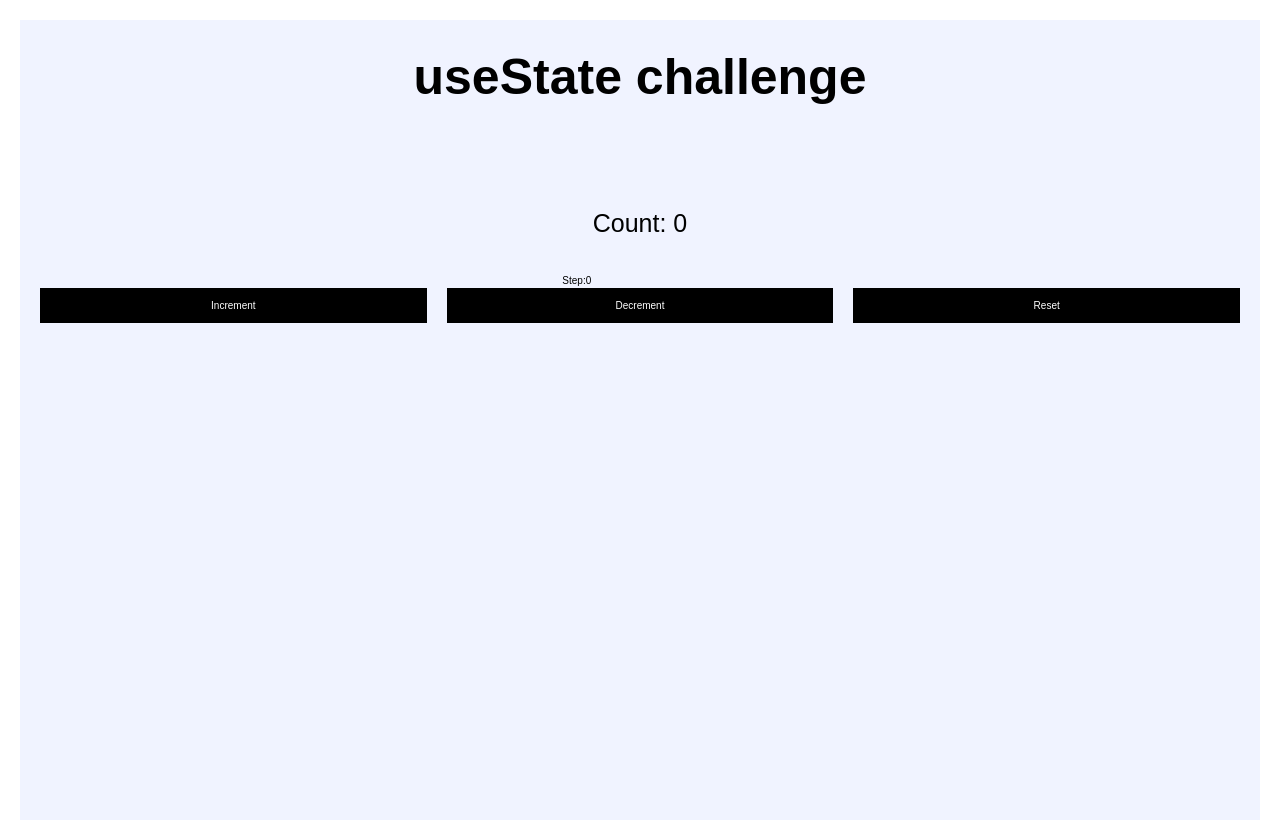
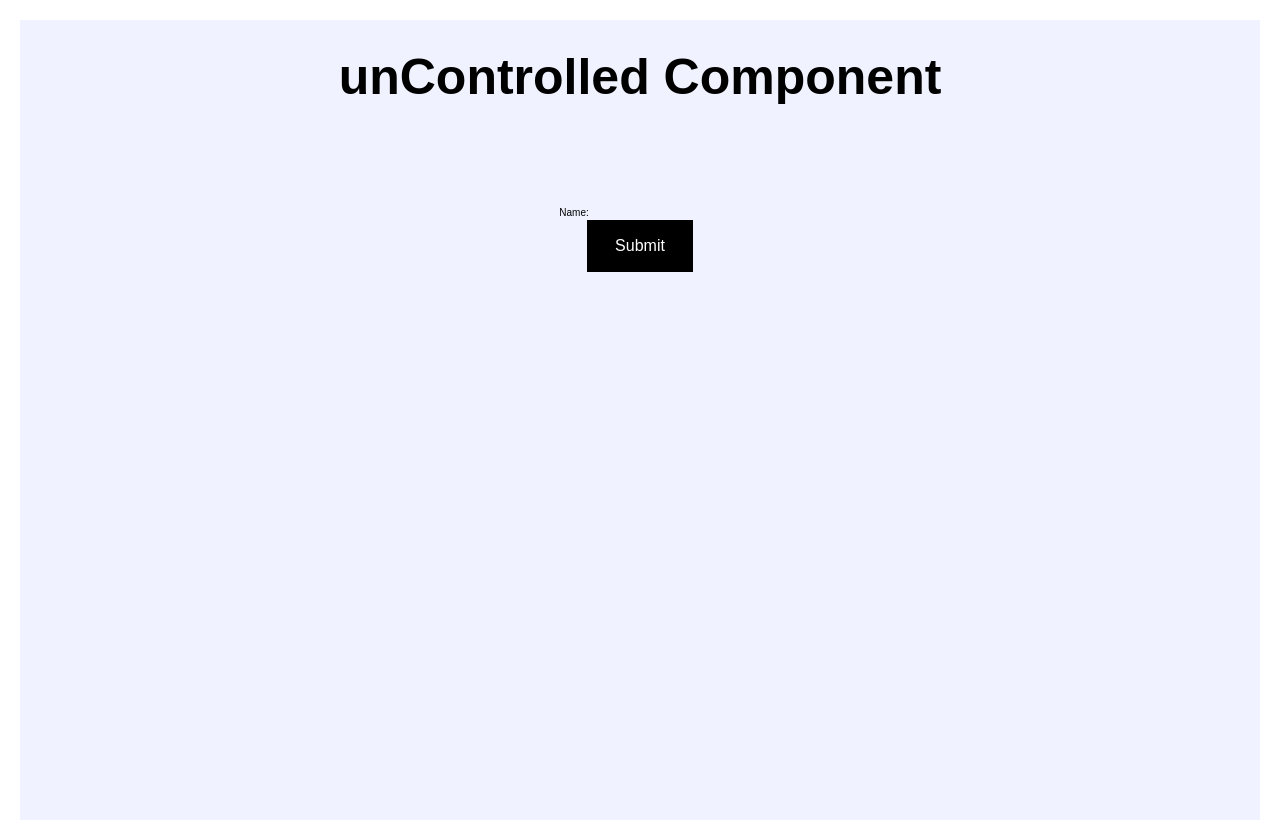
Before and after one commit to kanganamaheshwari0-cmd/react-project, a React (Vite) app in the folder react-project/: page / in a window 1280 px wide. Built offline with nearby package versions, Linux system fonts and the light colour scheme.

Commit message:
React controlled vs uncontrolled components

```diff
--- a/react-project/src/App.jsx
+++ b/react-project/src/App.jsx
@@ -366,7 +366,8 @@
 // import EventPropagation from './components/EventPropagation';
 // import Profile from "./components/Profile";
 import "./components/EV.css"
-import CounterChallenge from './components/hooks/useState/Challenge';
+import ControlledForm from './components/hooks/useState/Controlled';
+// import CounterChallenge from './components/hooks/useState/Challenge';
 // import { Todo } from './projects/Todo/Todo';
 // import { Keys } from './Keys';
 // import ShortCircuitExample from './components/ShortCircuit';
@@ -392,7 +393,8 @@
       {/* <Keys/> */}
       {/* <ShortCircuitExample/> */}
       {/* <Counter/> */}
-      <CounterChallenge/>
+      {/* <CounterChallenge/> */}
+      <ControlledForm/>
   {/* <Sibling/> */}
   </section>
   // <Profile/>
--- /dev/null
+++ b/react-project/src/components/hooks/useState/Controlled.jsx
@@ -0,0 +1,40 @@
+import { useState } from "react";
+import "../Hooks.css";
+
+const ControlledForm = () => {
+    const [name, setName] = useState("");
+
+    const handleChange = (event) => {
+        setName(event.target.value);
+    };
+    const handleSubmit = (event) => {
+        event.preventDefault();
+
+        // const dataValue = document.querySelector("#inputName").value;
+        // console.log(dataValue);
+
+        console.log(name)
+    };
+
+    return (
+        <section className="containet state-container">
+            <h1>unControlled Component</h1>
+
+            <form onSubmit={handleSubmit}>
+                <label>
+                    Name:
+                    <input id="inputName"
+                     name="name"
+                     type="text"
+                     value= {name}
+                     onChange={handleChange} />
+                </label>
+                <br />
+                <button type="submit" className="state-btn">
+                    Submit
+                </button>
+            </form>
+        </section>
+    );
+};
+ export default ControlledForm;
```
